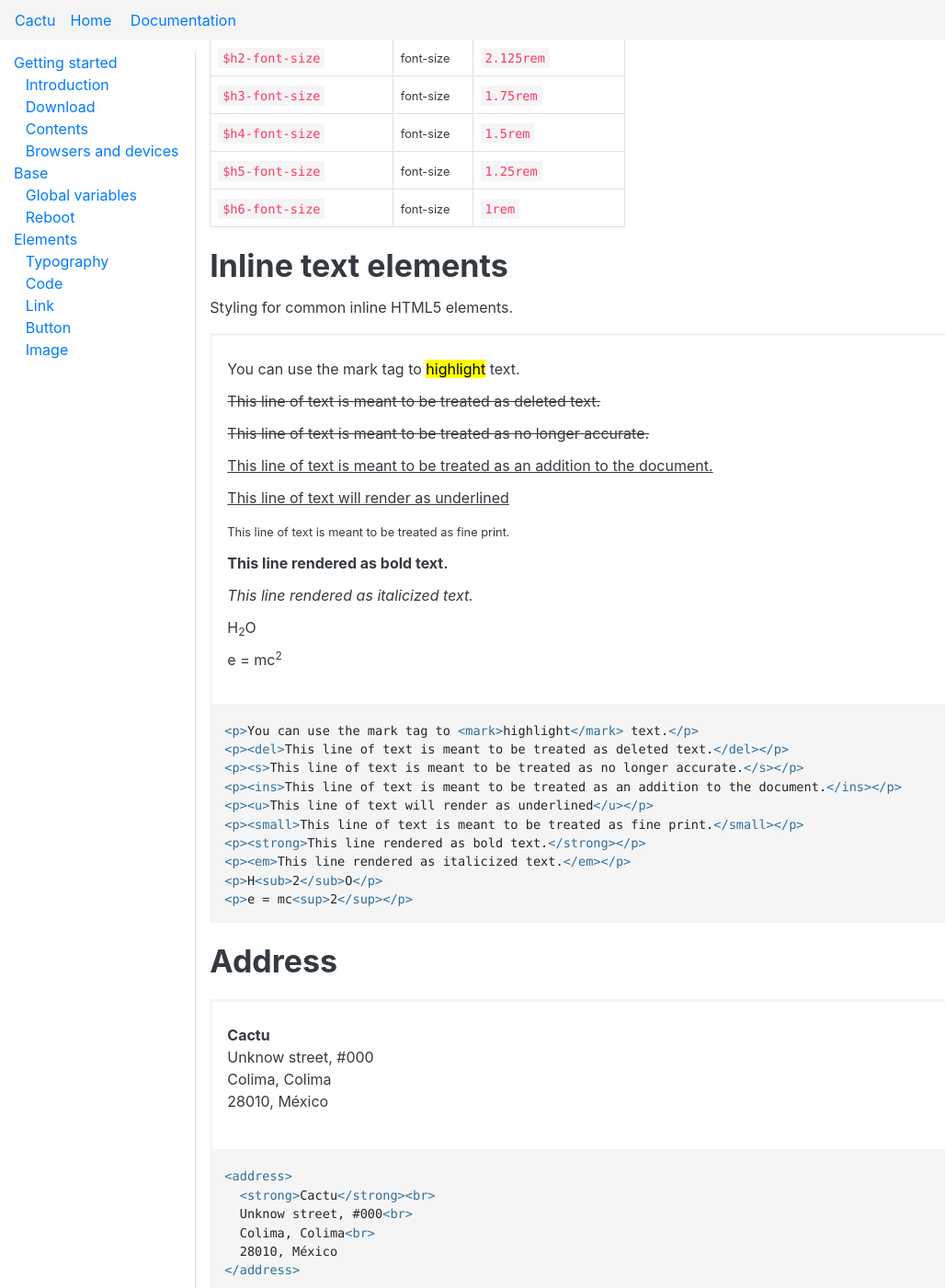
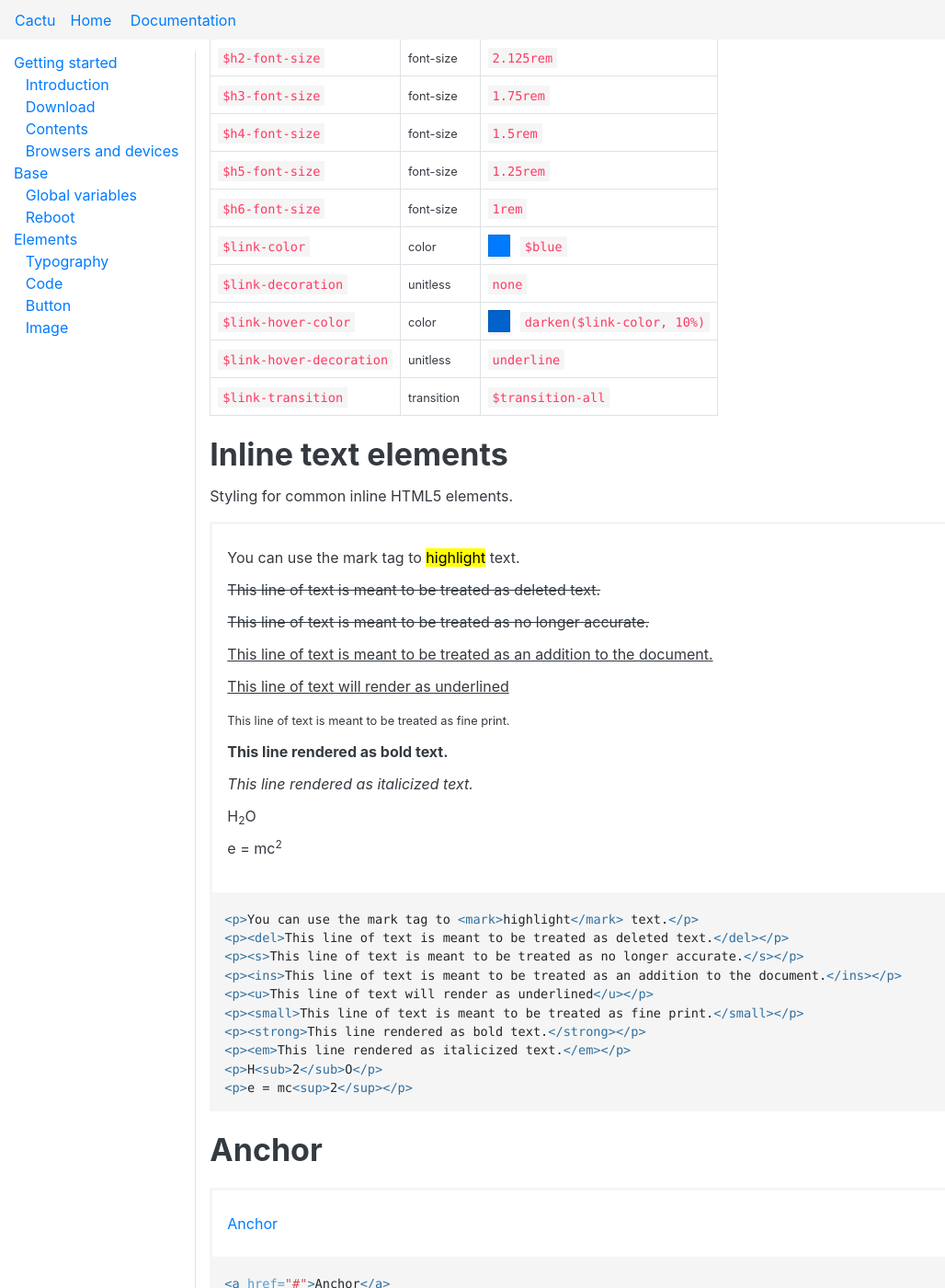
Before and after one commit to mendozagioo/cactu, a Jekyll site: the page built from documentation/elements/typography.md, in a window 1280 px wide and 1400 px high, scrolled down 439 px. Shown: the whole window at 92% size, without its empty margins (0-1028 px from the left). Built offline with Jekyll 4.4.1, drawn with Linux system fonts in a browser that asks for light colours.

Commit message:
Link moved to typography

```diff
--- a/_includes/sidebar-principal.html
+++ b/_includes/sidebar-principal.html
@@ -19,8 +19,7 @@
     <a href="/documentation/elements/typography">Elements</a>
     <nav>
       <a href="/documentation/elements/typography">Typography</a>
-      <a href="/documentation/elements/typography">Code</a>
-      <a href="/documentation/elements/typography">Link</a>
+      <a href="/documentation/elements/code">Code</a>
       <a href="/documentation/elements/typography">Button</a>
       <a href="/documentation/elements/typography">Image</a>
     </nav>
--- a/documentation/elements/typography.md
+++ b/documentation/elements/typography.md
@@ -22,6 +22,11 @@ redirect_from:
 | `$h4-font-size` | <small>font-size</small> | `1.5rem`    |
 | `$h5-font-size` | <small>font-size</small> | `1.25rem`   |
 | `$h6-font-size` | <small>font-size</small> | `1rem`      |
+| `$link-color`            | <small>color</small>      | <span class="small-box" style="background:#007bff"></span> `$blue` |
+| `$link-decoration`       | <small>unitless</small>   | `none` |
+| `$link-hover-color`      | <small>color</small>      | <span class="small-box" style="background:#0062cc"></span> `darken($link-color, 10%)` |
+| `$link-hover-decoration` | <small>unitless</small>   | `underline` |
+| `$link-transition`       | <small>transition</small> | `$transition-all` |
 
 
 ## Inline text elements
@@ -39,6 +44,14 @@ Styling for common inline HTML5 elements.
 <p><em>This line rendered as italicized text.</em></p>
 <p>H<sub>2</sub>O</p>
 <p>e = mc<sup>2</sup></p>
+{% endcapture %}
+{% include example.html content=example %}
+
+
+## Anchor
+
+{% capture example %}
+<a href="#">Anchor</a>
 {% endcapture %}
 {% include example.html content=example %}
 
```
Also changed, not shown: scss/elements/_link.scss (deleted, +0 -40 lines), scss/elements/_typography.scss (+36 -0 lines).
